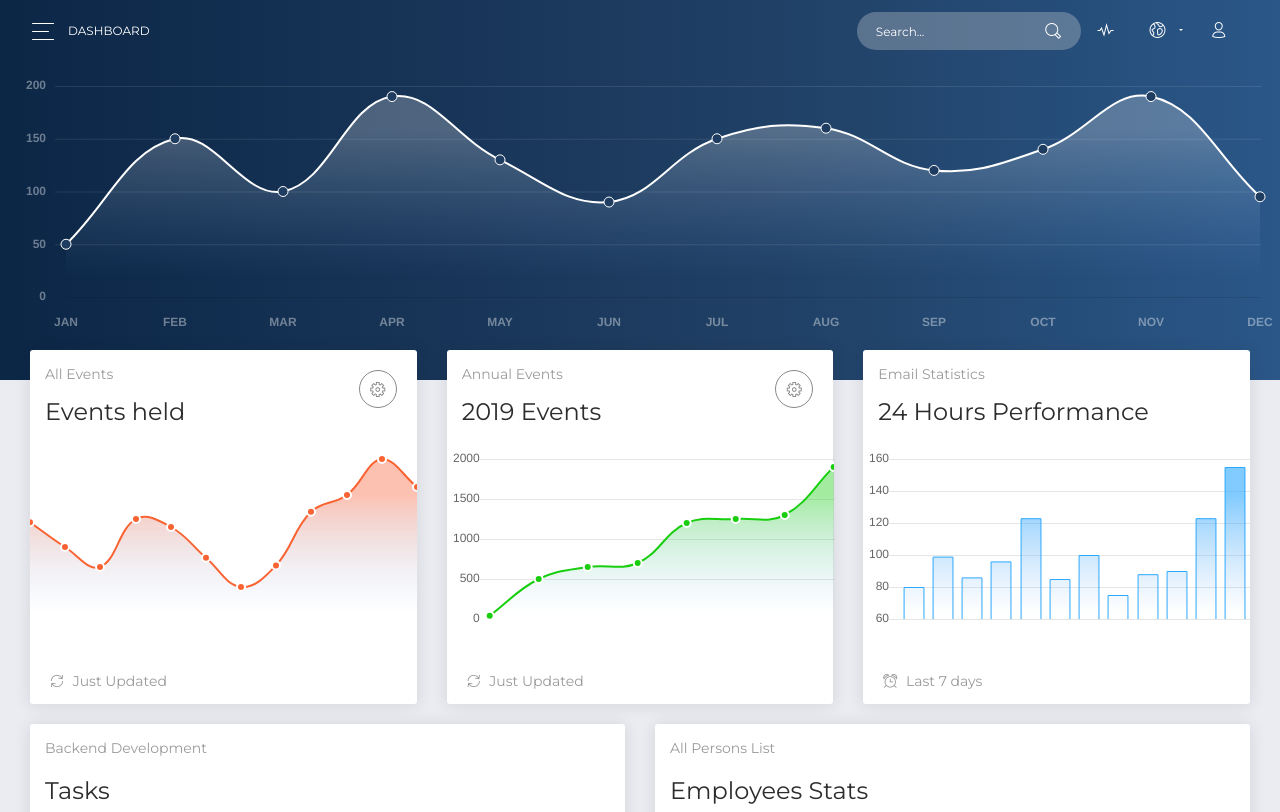
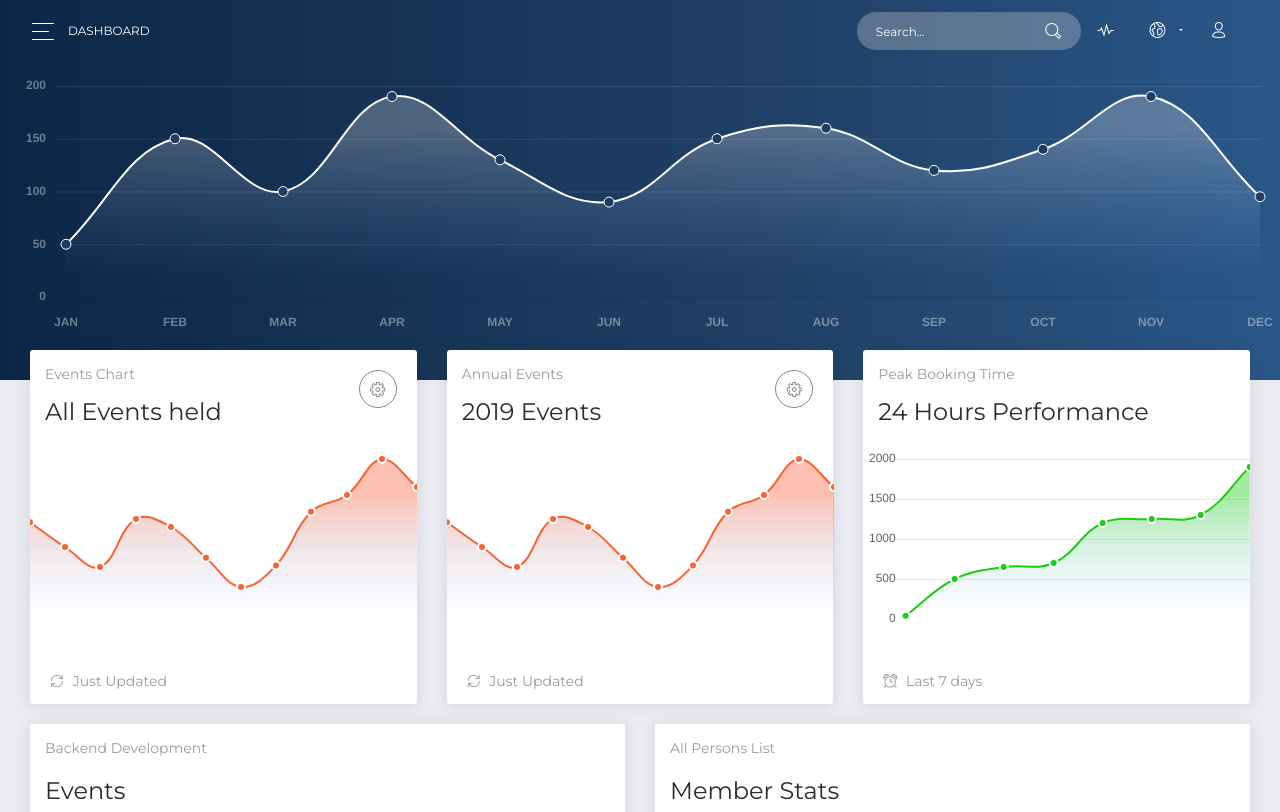
Before and after one commit to Solomon9889/AICTE-App, a website: page Dashboard with Report/now-ui-dashboard-master/examples/dashboard.html in a window 1280 px wide. Shown: the top 812 px of the page. Drawn offline with Linux system fonts and the light colour scheme; some packages are replaced by stand-ins of ours.

Commit message:
dashboard editted

```diff
--- a/Dashboard with Report/now-ui-dashboard-master/assets/demo/demo.js
+++ b/Dashboard with Report/now-ui-dashboard-master/assets/demo/demo.js
@@ -302,7 +302,7 @@ demo = {
     var cardStatsMiniLineColor = "#fff",
       cardStatsMiniDotColor = "#fff";
 
-    ctx = document.getElementById('lineChartExample').getContext("2d");
+    ctx = document.getElementById('lineChartExample1').getContext("2d");
 
     gradientStroke = ctx.createLinearGradient(500, 0, 100, 0);
     gradientStroke.addColorStop(0, '#80b6f4');
@@ -334,7 +334,38 @@ demo = {
       },
       options: gradientChartOptionsConfiguration
     });
+    ctx = document.getElementById('lineChartExample2').getContext("2d");
 
+    gradientStroke = ctx.createLinearGradient(500, 0, 100, 0);
+    gradientStroke.addColorStop(0, '#80b6f4');
+    gradientStroke.addColorStop(1, chartColor);
+
+    gradientFill = ctx.createLinearGradient(0, 170, 0, 50);
+    gradientFill.addColorStop(0, "rgba(128, 182, 244, 0)");
+    gradientFill.addColorStop(1, "rgba(249, 99, 59, 0.40)");
+
+    myChart = new Chart(ctx, {
+      type: 'line',
+      responsive: true,
+      data: {
+        labels: ["Jan", "Feb", "Mar", "Apr", "May", "Jun", "Jul", "Aug", "Sep", "Oct", "Nov", "Dec"],
+        datasets: [{
+          label: "Active Users",
+          borderColor: "#f96332",
+          pointBorderColor: "#FFF",
+          pointBackgroundColor: "#f96332",
+          pointBorderWidth: 2,
+          pointHoverRadius: 4,
+          pointHoverBorderWidth: 1,
+          pointRadius: 4,
+          fill: true,
+          backgroundColor: gradientFill,
+          borderWidth: 2,
+          data: [542, 480, 430, 550, 530, 453, 380, 434, 568, 610, 700, 630]
+        }]
+      },
+      options: gradientChartOptionsConfiguration
+    });
 
     ctx = document.getElementById('lineChartExampleWithNumbersAndGrid').getContext("2d");
 
--- a/Dashboard with Report/now-ui-dashboard-master/examples/dashboard.html
+++ b/Dashboard with Report/now-ui-dashboard-master/examples/dashboard.html
@@ -159,11 +159,13 @@
       </div>
       <div class="content">
         <div class="row">
+
+
           <div class="col-lg-4">
             <div class="card card-chart">
               <div class="card-header">
-                <h5 class="card-category">All Events</h5>
-                <h4 class="card-title">Events held</h4>
+                <h5 class="card-category">Events Chart</h5>
+                <h4 class="card-title">All Events held</h4>
                 <div class="dropdown">
                   <button type="button" class="btn btn-round btn-outline-default dropdown-toggle btn-simple btn-icon no-caret" data-toggle="dropdown">
                     <i class="now-ui-icons loader_gear"></i>
@@ -178,7 +180,7 @@
               </div>
               <div class="card-body">
                 <div class="chart-area">
-                  <canvas id="lineChartExample"></canvas>
+                  <canvas id="lineChartExample1"></canvas>
                 </div>
               </div>
               <div class="card-footer">
@@ -188,7 +190,38 @@
               </div>
             </div>
           </div>
+
+
           <div class="col-lg-4 col-md-6">
+              <div class="card card-chart">
+                <div class="card-header">
+                  <h5 class="card-category">Annual Events</h5>
+                  <h4 class="card-title">2019 Events</h4>
+                  <div class="dropdown">
+                    <button type="button" class="btn btn-round btn-outline-default dropdown-toggle btn-simple btn-icon no-caret" data-toggle="dropdown">
+                      <i class="now-ui-icons loader_gear"></i>
+                    </button>
+                    <div class="dropdown-menu dropdown-menu-right">
+                      <a class="dropdown-item" href="#">Action</a>
+                      <a class="dropdown-item" href="#">Another action</a>
+                      <a class="dropdown-item" href="#">Something else here</a>
+                      <a class="dropdown-item text-danger" href="#">Remove Data</a>
+                    </div>
+                  </div>
+                </div>
+                <div class="card-body">
+                  <div class="chart-area">
+                    <canvas id="lineChartExample2"></canvas>
+                  </div>
+                </div>
+                <div class="card-footer">
+                  <div class="stats">
+                    <i class="now-ui-icons arrows-1_refresh-69"></i> Just Updated
+                  </div>
+                </div>
+              </div>
+            </div>
+          <!-- <div class="col-lg-4 col-md-6">
             <div class="card card-chart">
               <div class="card-header">
                 <h5 class="card-category">Annual Events</h5>
@@ -216,16 +249,16 @@
                 </div>
               </div>
             </div>
-          </div>
+          </div> -->
           <div class="col-lg-4 col-md-6">
             <div class="card card-chart">
               <div class="card-header">
-                <h5 class="card-category">Email Statistics</h5>
+                <h5 class="card-category">Peak Booking Time</h5>
                 <h4 class="card-title">24 Hours Performance</h4>
               </div>
               <div class="card-body">
                 <div class="chart-area">
-                  <canvas id="barChartSimpleGradientsNumbers"></canvas>
+                  <canvas id="lineChartExampleWithNumbersAndGrid"></canvas>
                 </div>
               </div>
               <div class="card-footer">
@@ -241,7 +274,7 @@
             <div class="card  card-tasks">
               <div class="card-header ">
                 <h5 class="card-category">Backend development</h5>
-                <h4 class="card-title">Tasks</h4>
+                <h4 class="card-title">Events</h4>
               </div>
               <div class="card-body ">
                 <div class="table-full-width table-responsive">
@@ -321,7 +354,7 @@
             <div class="card">
               <div class="card-header">
                 <h5 class="card-category">All Persons List</h5>
-                <h4 class="card-title"> Employees Stats</h4>
+                <h4 class="card-title"> Member Stats</h4>
               </div>
               <div class="card-body">
                 <div class="table-responsive">
@@ -424,8 +457,8 @@
           <nav>
             <ul>
               <li>
-                <a href="https://www.creative-tim.com">
-                  Creative Tim
+                <a href="https://www.aicte-india.org/">
+                  AICTE Council
                 </a>
               </li>
               <li>
@@ -446,7 +479,7 @@
               document.getElementById('copyright').appendChild(document.createTextNode(new Date().getFullYear()))
             </script>, Designed by
             <a href="https://www.invisionapp.com" target="_blank">Invision</a>. Coded by
-            <a href="https://www.creative-tim.com" target="_blank">Creative Tim</a>.
+            <a href="https://www.creative-tim.com" target="_blank">AICTE Council </a>.
           </div>
         </div>
       </footer>
```
Also changed, not shown: Dashboard with Report/now-ui-dashboard-master/examples/user.html (+24 -22 lines).
